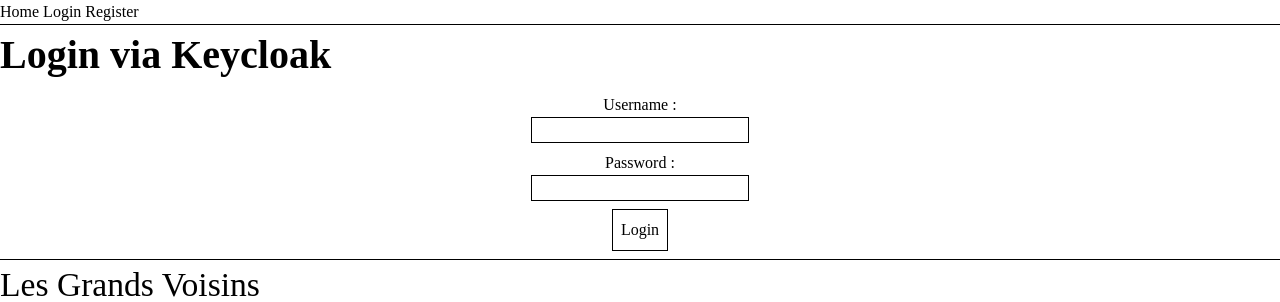
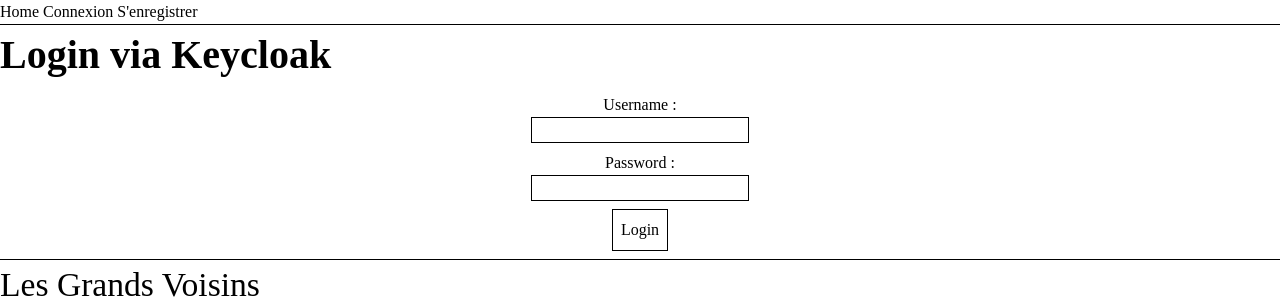
Before and after one commit to lesgrandsvoisins/grandv, a Django app: page /admin/login/ in a window 1280 px wide. Shown: the top 302 px of the page. Run offline with Django 5.2, Linux system fonts and the light colour scheme; style sheets or scripts are compiled from the project's sources; some libraries are stand-ins or nearby versions; some web fonts are replaced.

Commit message:
Deux mots mis en français

```diff
--- a/lesgrandsvoisins/home/templates/base.html
+++ b/lesgrandsvoisins/home/templates/base.html
@@ -57,10 +57,10 @@
 
       {% if 'username' in request.session %}
         <a href="{% url 'lesgrandsvoisins_dashboard' %}">{{ request.session.username }}</a>
-        <a href="{% url 'ldap_logout' %}">Logout</a>
+        <a href="{% url 'ldap_logout' %}">Déconnexion</a>
       {% else %}
-        <a href="{% url 'ldap_login' %}">Login</a>
-        <a href="{% url 'keycloak_register' %}">Register</a>
+        <a href="{% url 'ldap_login' %}">Connexion</a>
+        <a href="{% url 'keycloak_register' %}">S'enregistrer</a>
       {% endif %}
       </nav>
       <hr />
```
